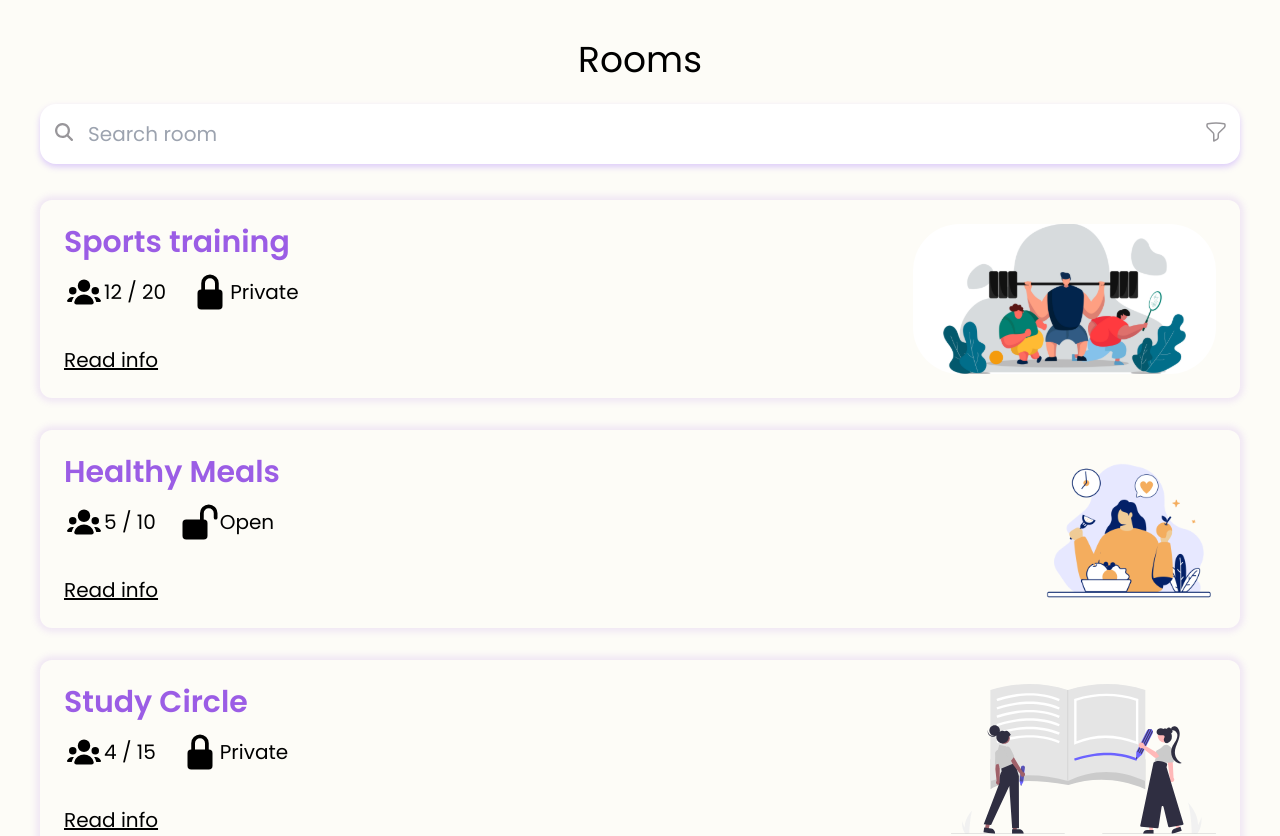
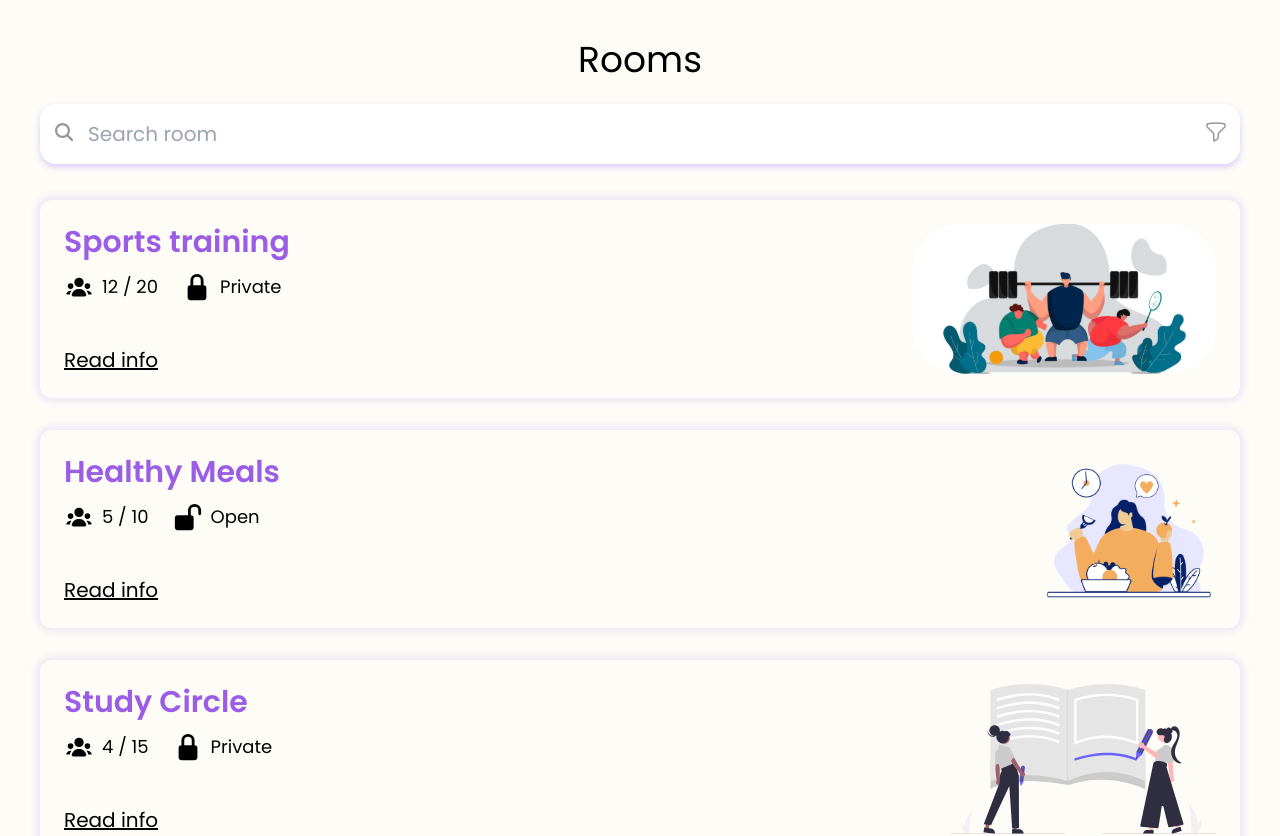
Before and after one commit to MusaevaAdelya/habit-tracker-lndc-front, a React (Create React App) app: page / in a window 1280 px wide. Shown: the top 836 px of the page. Built offline with nearby package versions, Linux system fonts and the light colour scheme; a web font is replaced by a local one.

Commit message:
added modal window of room details to the home page

```diff
--- /dev/null
+++ b/src/components/RoomDetails.jsx
@@ -0,0 +1,28 @@
+import { UserGroupIcon } from "@heroicons/react/16/solid";
+import { LockClosedIcon, LockOpenIcon } from "@heroicons/react/16/solid";
+
+function RoomDetails({ isPrivate, peopleQty, peopleMax }) {
+  const iconsSize = "md:h-[30px] md:w-[30px] h-[25px] w-[25px] mr-2";
+
+  return (
+    <div className="flex mb-5 md:text-lg text-base">
+      <div className="flex items-center mr-6">
+        <UserGroupIcon className={iconsSize} />
+        <p className="">
+          {peopleQty} / {peopleMax}
+        </p>
+      </div>
+
+      <div className="flex items-center">
+        {isPrivate ? (
+          <LockClosedIcon className={iconsSize} />
+        ) : (
+          <LockOpenIcon className={iconsSize} />
+        )}
+        <p className="">{isPrivate ? "Private" : "Open"}</p>
+      </div>
+    </div>
+  );
+}
+
+export default RoomDetails;
--- /dev/null
+++ b/src/components/RoomInfoModal.jsx
@@ -0,0 +1,77 @@
+import { useState } from "react";
+import {
+  Button,
+  Dialog,
+  DialogBackdrop,
+  DialogPanel,
+  DialogTitle,
+} from "@headlessui/react";
+import { ExclamationTriangleIcon } from "@heroicons/react/24/outline";
+import { CheckBadgeIcon } from "@heroicons/react/16/solid";
+import RoomDetails from "./RoomDetails";
+
+function RoomInfoModal({
+  open,
+  setOpen,
+  name,
+  peopleQty,
+  peopleMax,
+  isPrivate,
+  description,
+  dailyTasks,
+}) {
+  return (
+    <Dialog open={open} onClose={setOpen} className="relative z-10">
+      <DialogBackdrop
+        transition
+        className="fixed inset-0 bg-gray-500 bg-opacity-75 transition-opacity data-[closed]:opacity-0 data-[enter]:duration-300 data-[leave]:duration-200 data-[enter]:ease-out data-[leave]:ease-in"
+      />
+
+      <div className="fixed inset-0 z-10 w-screen overflow-y-auto">
+        <div className="flex min-h-full items-end justify-center p-4 text-center sm:items-center sm:p-0">
+          <DialogPanel
+            transition
+            className="relative transform overflow-hidden rounded-[38px] bg-white text-left info-modal-shadow transition-all data-[closed]:translate-y-4 data-[closed]:opacity-0 data-[enter]:duration-300 data-[leave]:duration-200 data-[enter]:ease-out data-[leave]:ease-in sm:my-8 sm:w-full sm:max-w-lg data-[closed]:sm:translate-y-0 data-[closed]:sm:scale-95"
+          >
+            <div className="p-6">
+              <div>
+                <h3 className="font-semibold text-primary text-xl md:text-2xl lg:text-3xl text-center leading-tight mb-4">
+                  {name}
+                </h3>
+                <p className="md:text-lg text-base">
+                  <span className="text-primary font-semibold  mr-2">
+                    Description:
+                  </span>
+                  {description}
+                </p>
+              </div>
+              <div>
+                <h4 className="mt-5 mb-3 text-center text-lg">Daily tasks</h4>
+                <ul className="space-y-2 mb-9">
+                  {dailyTasks.map((task, index) => (
+                    <li key={index} className="flex items-center">
+                      <CheckBadgeIcon className="h-6 w-6 text-primary mr-1" />
+                      {task}
+                    </li>
+                  ))}
+                </ul>
+                <RoomDetails
+                  isPrivate={isPrivate}
+                  peopleQty={peopleQty}
+                  peopleMax={peopleMax}
+                />
+                <div className="flex justify-center pt-4">
+                  <Button className="bg-primary font-bold text-white rounded-xl py-3 px-6 md:text-lg text-base">
+                    Join
+                  </Button>
+                </div>
+              </div>
+            </div>
+          </DialogPanel>
+        </div>
+      </div>
+    </Dialog>
+  );
+}
+
+export default RoomInfoModal;
--- a/src/components/RoomItem.jsx
+++ b/src/components/RoomItem.jsx
@@ -1,34 +1,53 @@
-import { UserGroupIcon } from "@heroicons/react/16/solid";
-import { LockClosedIcon, LockOpenIcon } from "@heroicons/react/16/solid";
+import { useState } from "react";
+import RoomInfoModal from "./RoomInfoModal";
+import RoomDetails from "./RoomDetails";
 
-function RoomItem({ name, peopleQty, peopleMax, isPrivate = true, image }) {
+function RoomItem({
+  name,
+  peopleQty,
+  peopleMax,
+  isPrivate = true,
+  image,
+  description,
+  dailyTasks,
+}) {
+  const [modalOpen, setModalOpen] = useState(false);
+
   return (
-    <div className="room-item-shadow rounded-xl p-6 flex">
-      <div className="flex flex-col flex-grow">
-        <p className="text-primary font-semibold lg:text-3xl md:text-xl text-lg mb-3">
-          {name}
-        </p>
-        <div className="flex mb-5 lg:text-xl md:text-lg text-md">
-          <div className="flex items-center mr-6">
-            <UserGroupIcon className="md:h-[40px] md:w-[40px] h-[30px] w-[30px]" />
-            <p className="">{peopleQty} / {peopleMax}</p>
-          </div>
+    <>
+      <RoomInfoModal
+        open={modalOpen}
+        setOpen={setModalOpen}
+        name={name}
+        peopleQty={peopleQty}
+        peopleMax={peopleMax}
+        isPrivate={isPrivate}
+        description={description}
+        dailyTasks={dailyTasks}
+      />
+      <div
+        className="room-item-shadow rounded-xl p-6 flex cursor-pointer"
+        onClick={() => setModalOpen(true)}
+      >
+        <div className="flex flex-col flex-grow">
+          <h2 className="text-primary font-semibold lg:text-3xl md:text-xl text-lg mb-3">
+            {name}
+          </h2>
+          <RoomDetails isPrivate={isPrivate} peopleQty={peopleQty} peopleMax={peopleMax}/>
 
-          <div className="flex items-center">
-            {isPrivate ? (
-              <LockClosedIcon className="md:h-[40px] md:w-[40px] h-[30px] w-[30px]" />
-            ) : (
-              <LockOpenIcon className="md:h-[40px] md:w-[40px] h-[30px] w-[30px]" />
-            )}
-            <p className="">{isPrivate ? "Private" : "Open"}</p>
+          <div className="flex mt-auto">
+            <p className="underline lg:text-xl md:text-lg text-md hover:text-secondary inline-block">
+              Read info
+            </p>
           </div>
         </div>
-
-        {/* The paragraph is now at the bottom */}
-        <p className="underline lg:text-xl md:text-lg text-md mt-auto ">Read info</p>
+        <img
+          src={image}
+          alt="room image"
+          className="md:min-h-[150px] min-h-[40px]"
+        />
       </div>
-      <img src={image} alt="room image" className="md:min-h-[150px] min-h-[40px]" />
-    </div>
+    </>
   );
 }
 
--- a/src/index.css
+++ b/src/index.css
@@ -23,3 +23,7 @@ body {
     box-shadow: 0 3px 6px 0 rgba(151, 102, 254, 0.32);
 
 }
+
+.info-modal-shadow{
+    box-shadow: 0 1px 4px 2px rgba(151, 102, 254, 0.33);
+}
--- a/src/pages/HomePage.jsx
+++ b/src/pages/HomePage.jsx
@@ -5,14 +5,52 @@ import Pagination from "../components/Pagination";
 function HomePage() {
   return (
     <main className=" lg:p-10">
-      <p className="text-center fw-semibold lg:text-4xl md:text-3xl text-2xl mb-6">Rooms</p>
+      <h1 className="text-center fw-semibold lg:text-4xl md:text-3xl text-2xl mb-6">
+        Rooms
+      </h1>
       <SearchPanel />
       <div className="py-9 space-y-8">
-        <RoomItem image="/images/room-image-1.svg" name="Sports training" peopleQty={12} peopleMax={20} isPrivate={true}/>
-        <RoomItem image="/images/room-image-2.svg" name="Healthy Meals" peopleQty={5} peopleMax={10} isPrivate={false}/>
-        <RoomItem image="/images/room-image-3.svg" name="Study Circle" peopleQty={4} peopleMax={15} isPrivate={true}/>
+        <RoomItem
+          image="/images/room-image-1.svg"
+          name="Sports training"
+          peopleQty={12}
+          peopleMax={20}
+          isPrivate={true}
+          description="Join us for daily workouts that focus on building strength, endurance, and flexibility. This room is perfect for all fitness levels. Track your progress, share results, and stay motivated with a supportive community!"
+          dailyTasks={[
+            "Warm-up exercises",
+            "Cardio session",
+            "Stretching routine",
+          ]}
+        />
+        <RoomItem
+          image="/images/room-image-2.svg"
+          name="Healthy Meals"
+          peopleQty={5}
+          peopleMax={10}
+          isPrivate={false}
+          description="Join us for daily workouts that focus on building strength, endurance, and flexibility. This room is perfect for all fitness levels. Track your progress, share results, and stay motivated with a supportive community!"
+          dailyTasks={[
+            "Warm-up exercises",
+            "Cardio session",
+            "Stretching routine",
+          ]}
+        />
+        <RoomItem
+          image="/images/room-image-3.svg"
+          name="Study Circle"
+          peopleQty={4}
+          peopleMax={15}
+          isPrivate={true}
+          description="Join us for daily workouts that focus on building strength, endurance, and flexibility. This room is perfect for all fitness levels. Track your progress, share results, and stay motivated with a supportive community!"
+          dailyTasks={[
+            "Warm-up exercises",
+            "Cardio session",
+            "Stretching routine",
+          ]}
+        />
       </div>
-      <Pagination/>
+      <Pagination />
     </main>
   );
 }
```
